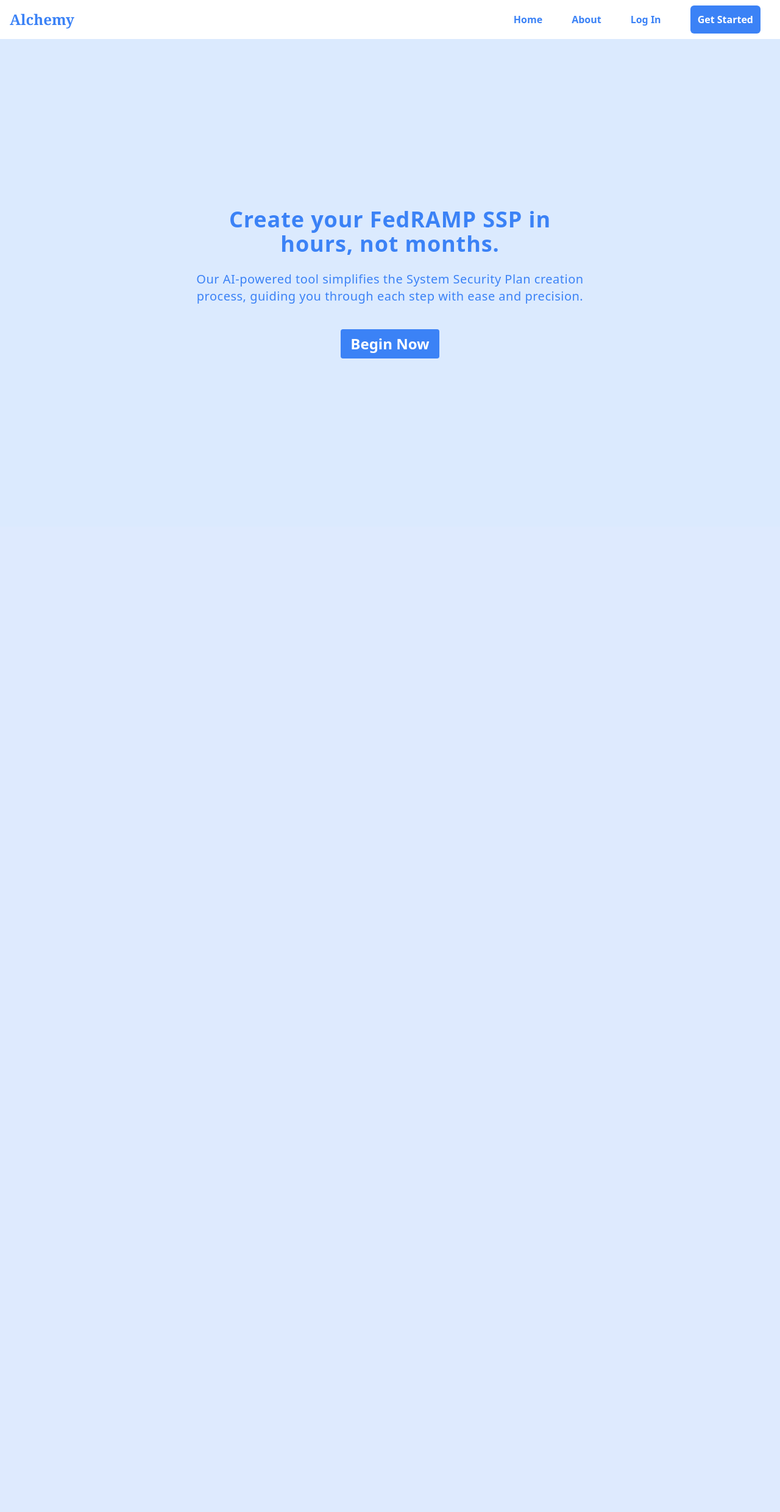
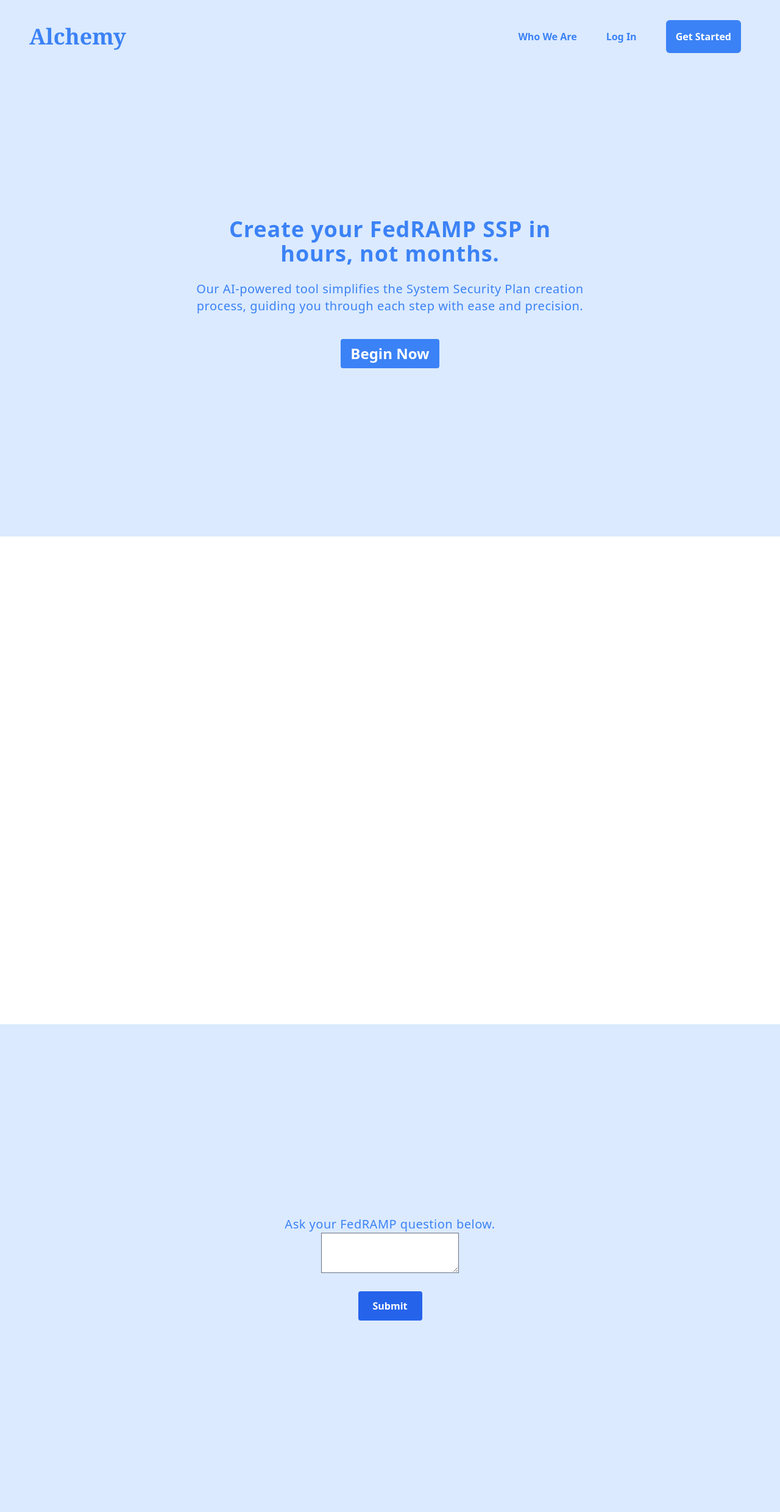
Before and after one commit to ajigarjian/Alchemy, a Django app: page / in a window 1280 px wide. Shown: the whole page at 61% size. Before the commit the page ends 588 px from the top, so only its background shows below. Run offline with Django 4.2, Linux system fonts and the light colour scheme; some libraries are stand-ins or nearby versions.

Commit message:
Beginning AI integration

```diff
--- a/AlchemyProject/AlchemyApp/templates/public/index.html
+++ b/AlchemyProject/AlchemyApp/templates/public/index.html
@@ -7,6 +7,29 @@
         <p class="text-4xl font-black tracking-wide text-blue-500">Create your FedRAMP SSP in hours, not months.</p>
         <p class="mt-6 text-xl tracking-wide text-blue-500 line-clamp-3">Our AI-powered tool simplifies the System Security Plan creation process, guiding you through each step with ease and precision.</p>
         <a href="{% url 'alchemy:register' %}" class="mt-10 bg-blue-500 hover:bg-blue-700 text-white font-bold text-2xl py-2 px-4 rounded focus:outline-none focus:shadow-outline inline-block duration-300">Begin Now</a>
+    </div>
+</div>
+
+<div class="flex flex-col h-screen items-center justify-center bg-white">
+    <div id="about_container" class="text-center mx-5 w-5/6 md:min-w-100 md:w-1/2">
+    </div>
+</div>
+
+<div class="flex flex-col h-screen items-center justify-center bg-blue-100">
+    <div id="welcome_container" class="text-center mx-5 w-5/6 md:min-w-100 md:w-1/2">
+        <p class="mt-6 text-xl tracking-wide text-blue-500 line-clamp-3">Ask your FedRAMP question below.</p>
+
+        <form action="{% url 'alchemy:index' %}" method="post">
+            {% csrf_token %}
+            <textarea name="prompt_input">
+
+            </textarea>
+            <div class="mt-6 text-center">
+                <button type="submit" class="py-3 px-6 text-sm sm:text-base font-semibold text-white bg-blue-600 hover:bg-blue-500 focus:outline-none focus:ring-2 focus:ring-blue-400 focus:ring-opacity-50 transition duration-200 rounded">Submit</button>
+            </div>
+        </form>
+
+        <p class="mt-6 text-xl tracking-wide text-blue-500 w-full">{{output}}</p>
     </div>
 </div>
 
--- a/AlchemyProject/AlchemyApp/templates/public/public.html
+++ b/AlchemyProject/AlchemyApp/templates/public/public.html
@@ -19,23 +19,22 @@
 
     <body class="bg-blue-100">
 
-        <nav class="w-full bg-white p-4">
+        <nav class="w-full px-12 pt-10">
             <div class="flex items-center justify-between">
 
                 <div class>
-                    <a href="{% url 'alchemy:index' %}" class="font-serif text-2xl font-bold text-blue-500 hover:text-blue-700 duration-300">Alchemy</a>
+                    <a href="{% url 'alchemy:index' %}" class="font-serif text-4xl font-bold text-blue-500 hover:text-blue-700 duration-300">Alchemy</a>
                 </div>
 
                 <div class="flex space-x-12 mr-4 font-semibold" id="navbar-menu">
-                    <a href="{% url 'alchemy:index' %}" class="text-blue-500 hover:text-blue-700 duration-300">Home</a>
-                    <a href="#" class="text-blue-500 hover:text-blue-700 duration-300">About</a>
+                    <a href="#" class="text-blue-500 hover:text-blue-700 duration-300">Who We Are</a>
                     {% if user.is_authenticated %}
                         <a href="{% url 'alchemy:logout' %}" class="text-blue-500 hover:text-blue-700 duration-300">Log Out</a>
                     {% else %}
                         <a href="{% url 'alchemy:login' %}" class="text-blue-500 hover:text-blue-700 duration-300">Log In</a>
                     {% endif %}
                     <div>
-                        <a href="{% url 'alchemy:contact' %}" class="p-3 rounded-md text-white bg-blue-500 hover:bg-blue-700 focus:outline-none focus:shadow-outline duration-300">Get Started</a>
+                        <a href="{% url 'alchemy:contact' %}" class="p-4 rounded-md text-white bg-blue-500 hover:bg-blue-700 focus:outline-none focus:shadow-outline duration-300">Get Started</a>
                     </div>
                 </div>
 
--- a/AlchemyProject/AlchemyApp/views.py
+++ b/AlchemyProject/AlchemyApp/views.py
@@ -14,8 +14,12 @@ from django.db import IntegrityError
 from django.contrib.auth.decorators import login_required #to redirect user to login route if they try to access an app page past login
 from django.db.models import Count, Q, Max
 
-import os
-import openai
+import os, openai
+from dotenv import load_dotenv
+
+load_dotenv()
+
+openai.api_key = os.getenv("OPENAI_API_KEY", None)
 
 ####################################### Public Application when not logged in ##############################################
 
@@ -23,7 +27,26 @@ import openai
 def index(request):
 
     if not request.user.is_authenticated:
-        return render(request, "public/index.html")
+
+        if request.method == "POST":
+
+            input = request.POST["prompt_input"]
+
+            completion = openai.ChatCompletion.create(
+                model="gpt-3.5-turbo",
+                messages=[
+                    {"role": "system", "content": "Let's transition into a discussion about the Federal Risk and Authorization Management Program (FedRAMP). As an AI with extensive training in various topics, I would like you to draw from your understanding of FedRAMP for the next series of questions. Please provide information and advice as an expert on FedRAMP regulations, processes, and authorization requirements."},
+                    {"role": "user", "content": input}
+                ],
+                temperature=0.2
+            )
+            return render(request, "public/index.html", {
+                "output": completion.choices[0].message.content,
+            })
+
+        return render(request, "public/index.html", {
+            "output": "",
+        })
 
     else:
         return HttpResponseRedirect(reverse("alchemy:dashboard", args=[request.user.client]))
--- a/AlchemyProject/theme/static/css/dist/styles.css
+++ b/AlchemyProject/theme/static/css/dist/styles.css
@@ -1221,10 +1221,6 @@ select {
   overflow-x: auto;
 }
 
-.overflow-y-auto {
-  overflow-y: auto;
-}
-
 .overflow-y-scroll {
   overflow-y: scroll;
 }
@@ -1392,6 +1388,10 @@ select {
   padding: 2rem;
 }
 
+.p-12 {
+  padding: 3rem;
+}
+
 .px-0 {
   padding-left: 0px;
   padding-right: 0px;
@@ -1452,6 +1452,21 @@ select {
   padding-bottom: 2rem;
 }
 
+.px-8 {
+  padding-left: 2rem;
+  padding-right: 2rem;
+}
+
+.py-12 {
+  padding-top: 3rem;
+  padding-bottom: 3rem;
+}
+
+.px-12 {
+  padding-left: 3rem;
+  padding-right: 3rem;
+}
+
 .pb-2 {
   padding-bottom: 0.5rem;
 }
@@ -1462,6 +1477,10 @@ select {
 
 .pr-2 {
   padding-right: 0.5rem;
+}
+
+.pt-10 {
+  padding-top: 2.5rem;
 }
 
 .text-left {
@@ -1612,11 +1631,6 @@ select {
 .text-white {
   --tw-text-opacity: 1;
   color: rgb(255 255 255 / var(--tw-text-opacity));
-}
-
-.text-gray-200 {
-  --tw-text-opacity: 1;
-  color: rgb(229 231 235 / var(--tw-text-opacity));
 }
 
 .opacity-0 {
```
Also changed, not shown: AlchemyProject/db.sqlite3.
